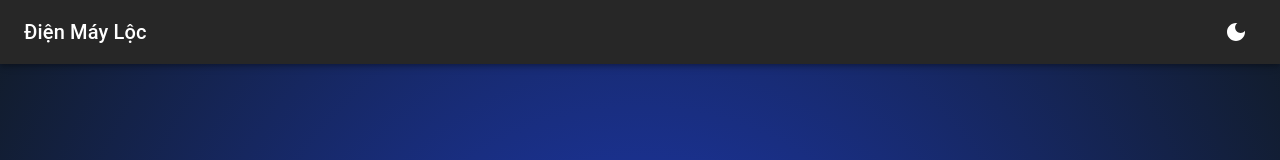
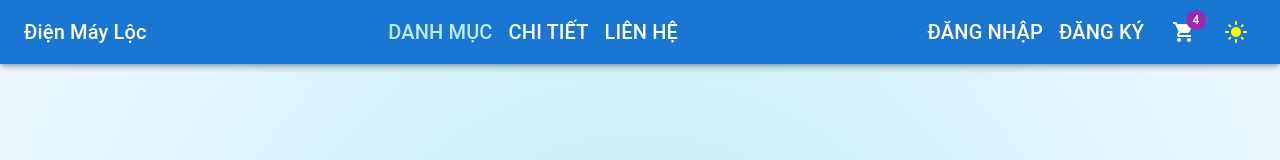
Before and after one commit to ryannguyen1105/eloc-frontend, a React (Vite) app: page /catalog in a window 1280 px wide. Shown: the top 160 px of the page. Built offline with nearby package versions, Linux system fonts and the light colour scheme; no server answers.

Commit message:
feat(frontend): setup react-router layout and product pages structure

```diff
--- a/package.json
+++ b/package.json
@@ -17,6 +17,7 @@
     "axios": "^1.20.0",
     "react": "^19.2.8",
     "react-dom": "^19.2.8",
+    "react-router": "^8.4.0",
     "react-router-dom": "^7.18.4"
   },
   "devDependencies": {
--- a/src/app/layout/App.tsx
+++ b/src/app/layout/App.tsx
@@ -4,7 +4,7 @@ import NavBar from "./NavBar";
 import { Outlet } from "react-router-dom";
 
 function App() {
-  const [darkMode, setDarkMode] = useState(true)
+  const [darkMode, setDarkMode] = useState(false)
 
   const handleThemeChange = () => {
     setDarkMode(!darkMode);
--- a/src/app/layout/NavBar.tsx
+++ b/src/app/layout/NavBar.tsx
@@ -1,20 +1,110 @@
-import { DarkMode, LightMode } from "@mui/icons-material";
-import { AppBar, IconButton, Toolbar, Typography } from "@mui/material";
+import { DarkMode, LightMode, ShoppingCart } from "@mui/icons-material";
+import {
+  AppBar,
+  Badge,
+  Box,
+  Button,
+  IconButton,
+  List,
+  Toolbar,
+  Typography,
+} from "@mui/material";
+import { NavLink } from "react-router-dom";
+
+const midLinks = [
+  { title: "Danh mục", path: "/catalog" },
+  { title: "Chi tiết", path: "/about" },
+  { title: "Liên hệ", path: "/contact" },
+];
+
+const rightLinks = [
+  { title: "Đăng nhập", path: "/login" },
+  { title: "Đăng ký", path: "/register" },
+];
+
+const navStyles = {
+  color: "inherit",
+  typography: "h6",
+  textDecoration: "none",
+  "&:hover": {
+    color: "grey.500",
+  },
+  "&.active": {
+    color: "#baecf9",
+  },
+};
 
 type Props = {
-    darkMode: boolean;
-    handleThemeChange: () => void;
-}
+  darkMode: boolean;
+  handleThemeChange: () => void;
+};
 
-export default function NavBar({darkMode, handleThemeChange}: Props) {
+export default function NavBar({ darkMode, handleThemeChange }: Props) {
   return (
     <AppBar position="fixed">
-        <Toolbar sx={{justifyContent: 'space-between'}} >
-            <Typography variant="h6">Điện Máy Lộc</Typography>
-            <IconButton onClick={handleThemeChange} color="inherit" >
-                {darkMode ? <DarkMode /> : <LightMode sx={{color: 'yellow'}} />}
-            </IconButton>
-        </Toolbar>
+      <Toolbar sx={{ justifyContent: "space-between", alignItems: "center" }}>
+        <Typography
+        //   variant="h5"
+          component={NavLink}
+          to="/"
+        //   sx={{ color: "inherit", textDecoration: "none", fontWeight: "bold" }}
+        sx={navStyles}
+        >
+          Điện Máy Lộc
+        </Typography>
+        <List sx={{ display: "flex", flexDirection: "row" }}>
+          {midLinks.map(({ title, path }) => (
+            <Button
+              component={NavLink}
+              to={path}
+              key={path}
+              sx={
+                // color: "inherit",
+                // typography: "body1",
+                // textTransform: "uppercase",
+                // "&.active": { color: "#baecf9" },
+                // minWidth: "unset",
+                // px: 2,
+                // fontWeight: "bold",
+                navStyles
+              }
+            >
+              {title}
+            </Button>
+          ))}
+        </List>
+        <Box sx={{ display: "flex", alignItems: "center", gap: 1 }}>
+          <List sx={{ display: "flex", flexDirection: "row" }}>
+            {rightLinks.map(({ title, path }) => (
+              <Button
+                component={NavLink}
+                to={path}
+                key={path}
+                sx={
+                    navStyles
+                //   color: "inherit",
+                //   textTransform: "uppercase",
+                //   minWidth: "unset",
+                //   px: 2,
+                //   fontWeight: "bold",
+                }
+              >
+                {title}
+              </Button>
+            ))}
+          </List>
+
+          <IconButton size="large" sx={{ color: "inherit" }}>
+            <Badge badgeContent="4" color="secondary">
+              <ShoppingCart />
+            </Badge>
+          </IconButton>
+
+          <IconButton onClick={handleThemeChange} color="inherit">
+            {darkMode ? <DarkMode /> : <LightMode sx={{ color: "yellow" }} />}
+          </IconButton>
+        </Box>
+      </Toolbar>
     </AppBar>
-  )
+  );
 }
--- a/src/pages/products/ProductCard.tsx
+++ b/src/pages/products/ProductCard.tsx
@@ -7,6 +7,7 @@ import {
   Typography
 } from "@mui/material";
 import type { Product } from "../../app/models/product";
+import { Link } from "react-router-dom";
 
 type Props = {
   product: Product;
@@ -17,25 +18,25 @@ export default function ProductCard({ product }: Props) {
     <Card sx={{ maxWidth: 345, borderRadius: 2, boxShadow: 3 }}>
       <CardMedia
         sx={{ height: 200, objectFit: "cover" }}
-        image={`https://picsum.photos/seed/${product.ID}/300/200`} // Dùng ID viết hoa
-        title={product.Name} // Dùng Name viết hoa
+        image={`https://picsum.photos/seed/${product.id}/300/200`}
+        title={product.name}
       />
       <CardContent>
         <Typography gutterBottom variant="h6" component="div" sx={{ fontWeight: 'bold' }}>
-          {product.Name} {/* Dùng Name viết hoa */}
+          {product.name}
         </Typography>
         <Typography variant="body2" sx={{ color: 'text.secondary' }}>
-          SKU: {product.Sku} {/* Dùng Sku viết hoa */}
+          SKU: {product.sku}
         </Typography>
         <Typography variant="h6" color="primary" sx={{ mt: 1 }}>
-          {product.Price.toLocaleString()} đ {/* Dùng Price viết hoa */}
+          {product.price.toLocaleString()}
         </Typography>
       </CardContent>
       <CardActions sx={{ justifyContent: 'space-between', px: 2, pb: 2 }}>
         <Button size="small" variant="contained" color="primary">
           Add to cart
         </Button>
-        <Button size="small" variant="outlined" color="primary">
+        <Button component={Link} to={`/catalog/${product.id}`} size="small" variant="outlined" color="primary">
           View
         </Button>
       </CardActions>
--- a/src/pages/products/ProductDetails.tsx
+++ b/src/pages/products/ProductDetails.tsx
@@ -1,5 +1,21 @@
+import { useEffect, useState } from "react";
+import { useParams } from "react-router-dom";
+import type { Product } from "../../app/models/product";
+import agent from "../../api/agent";
+
 export default function ProductDetails() {
-  return (
-    <div>ProductDetails</div>
-  )
+  const { id } = useParams();
+  const [product, setProduct] = useState<Product | null>(null);
+
+  useEffect(() => {
+    if (!id) return;
+
+    agent.Catalog.details(Number(id))
+      .then((data: Product) => {
+        setProduct(data);
+      })
+      .catch((error) => console.error("Lỗi lấy chi tiết sản phẩm:", error));
+  }, [id]);
+
+  return <div>{product?.name}</div>;
 }
```
Also changed, not shown: src/app/models/product.ts (+9 -9 lines), src/main.tsx (+8 -8 lines), 1 other file (tests, documents, lock files or other folders).
